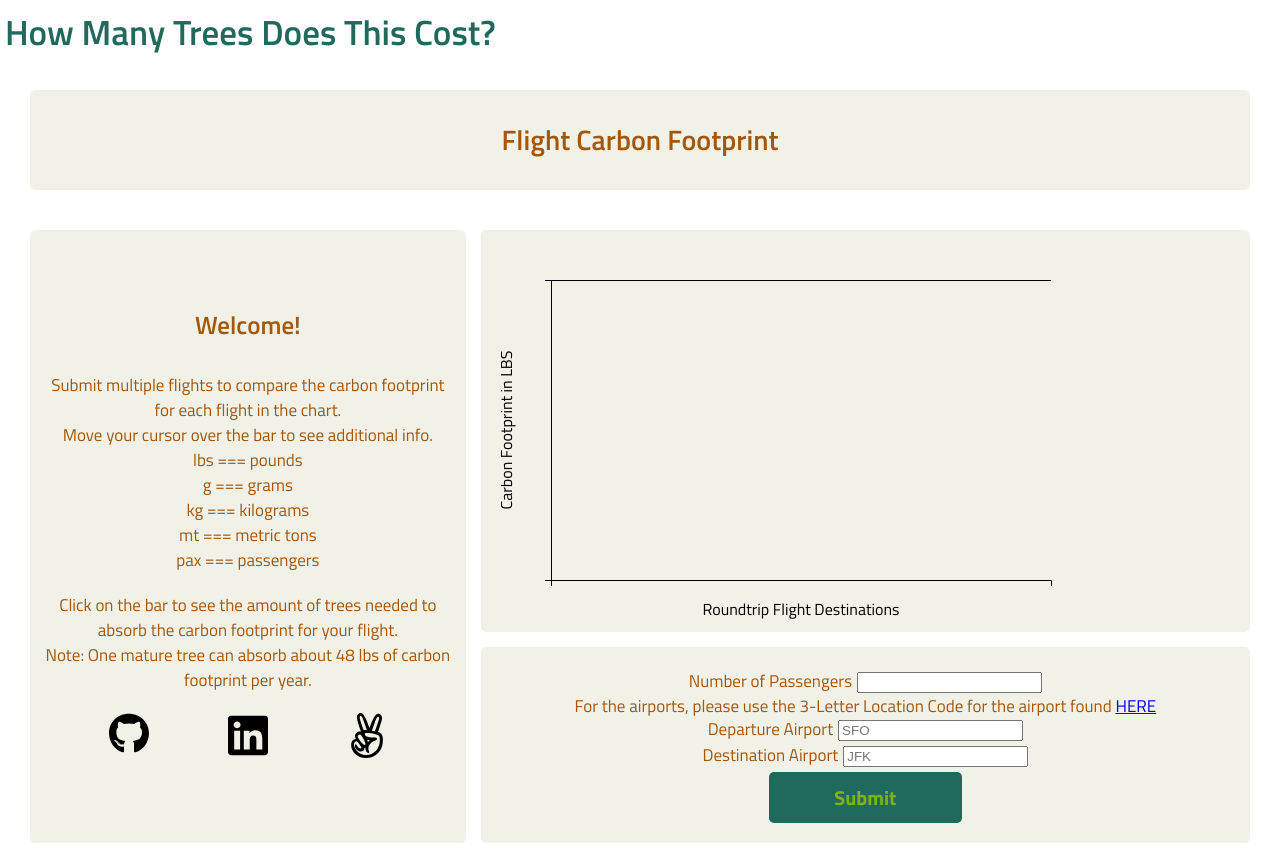
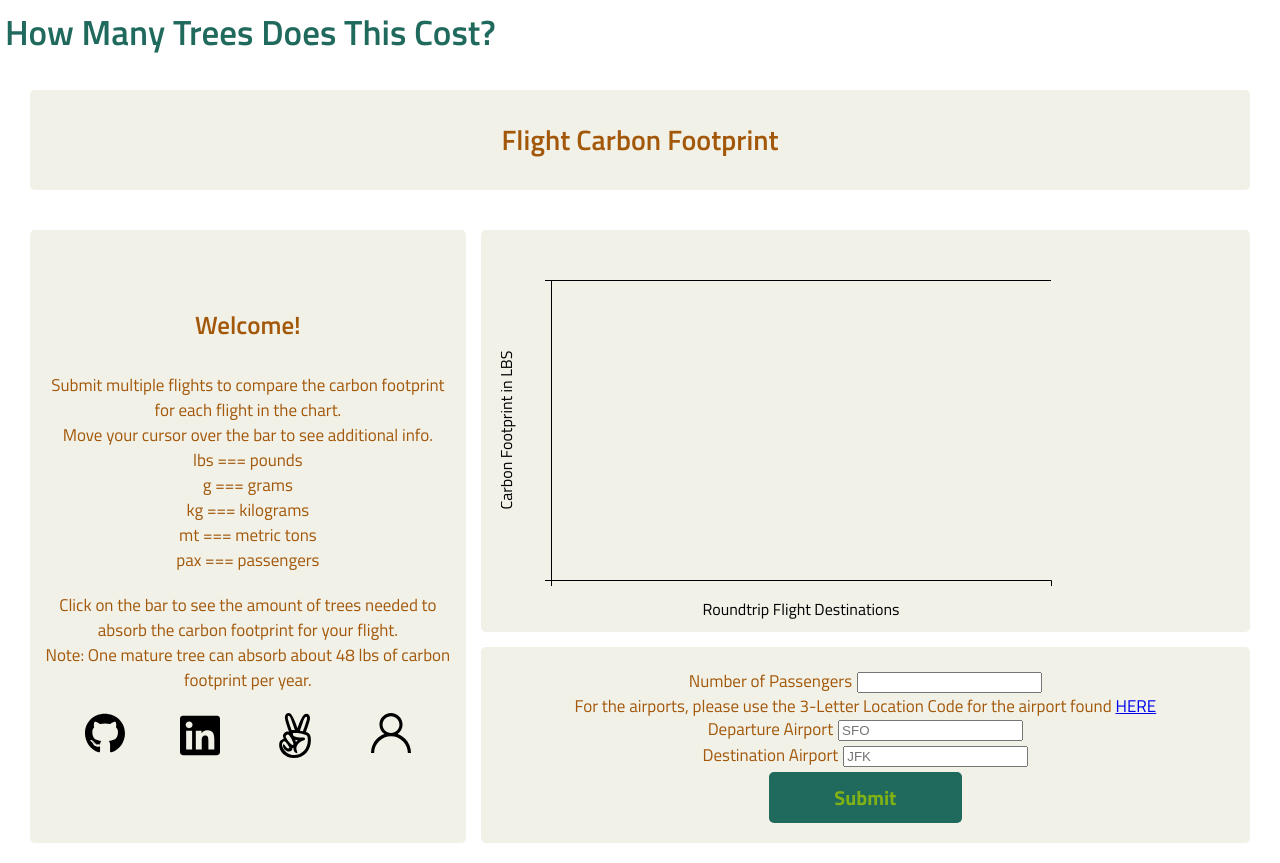
Before and after one commit to adrian-zaragoza/how-many-trees, a website built with webpack: page public/index.html in a window 1280 px wide. Built offline with nearby package versions, Linux system fonts and the light colour scheme.

Commit message:
Add portfolio tag

```diff
--- a/public/index.html
+++ b/public/index.html
@@ -67,6 +67,11 @@
               <img src="./images/angellist-brands.svg" alt="personal linkedin">
             </a>
           </figure>
+          <figure id="personal">
+            <a href="https://www.adrianlzaragoza.com/" target="_blank">
+              <img src="./images/user.svg" alt="personal portfolio">
+            </a>
+          </figure>
         </div>
       </aside>
       <div class="chart-sections">
--- a/public/stylesheets/categories.css
+++ b/public/stylesheets/categories.css
@@ -233,7 +233,14 @@ svg{
   justify-content: space-evenly;
 }
 
-#linkedin, #angellist, #github{
+#linkedin, #angellist, #github, #personal{
   width: 40px;
   height: auto;
 }
+
+
+
+#personal > img{
+  width: 40px;
+  height: auto;
+}
```
Also changed, not shown: public/images/user.svg (added).
